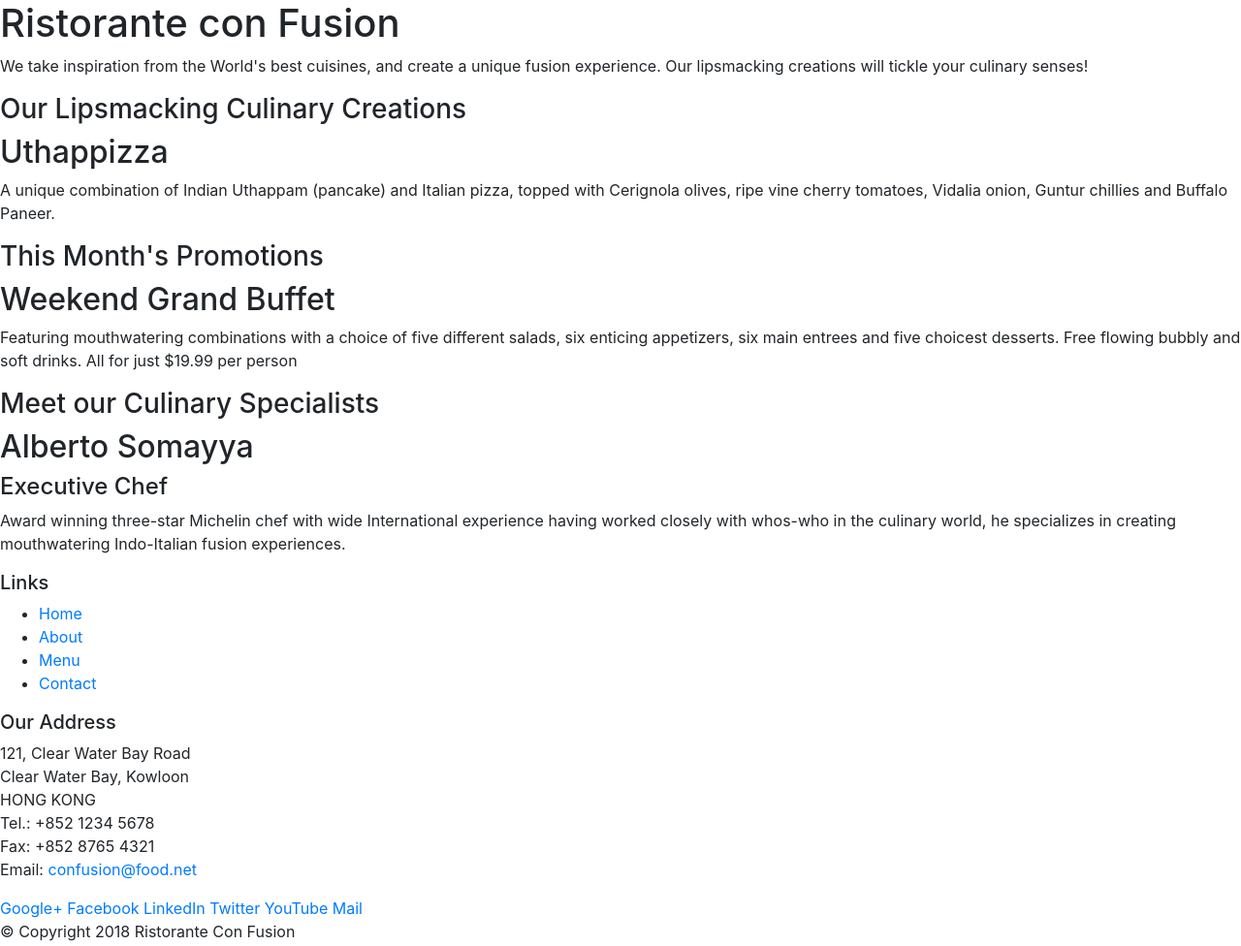
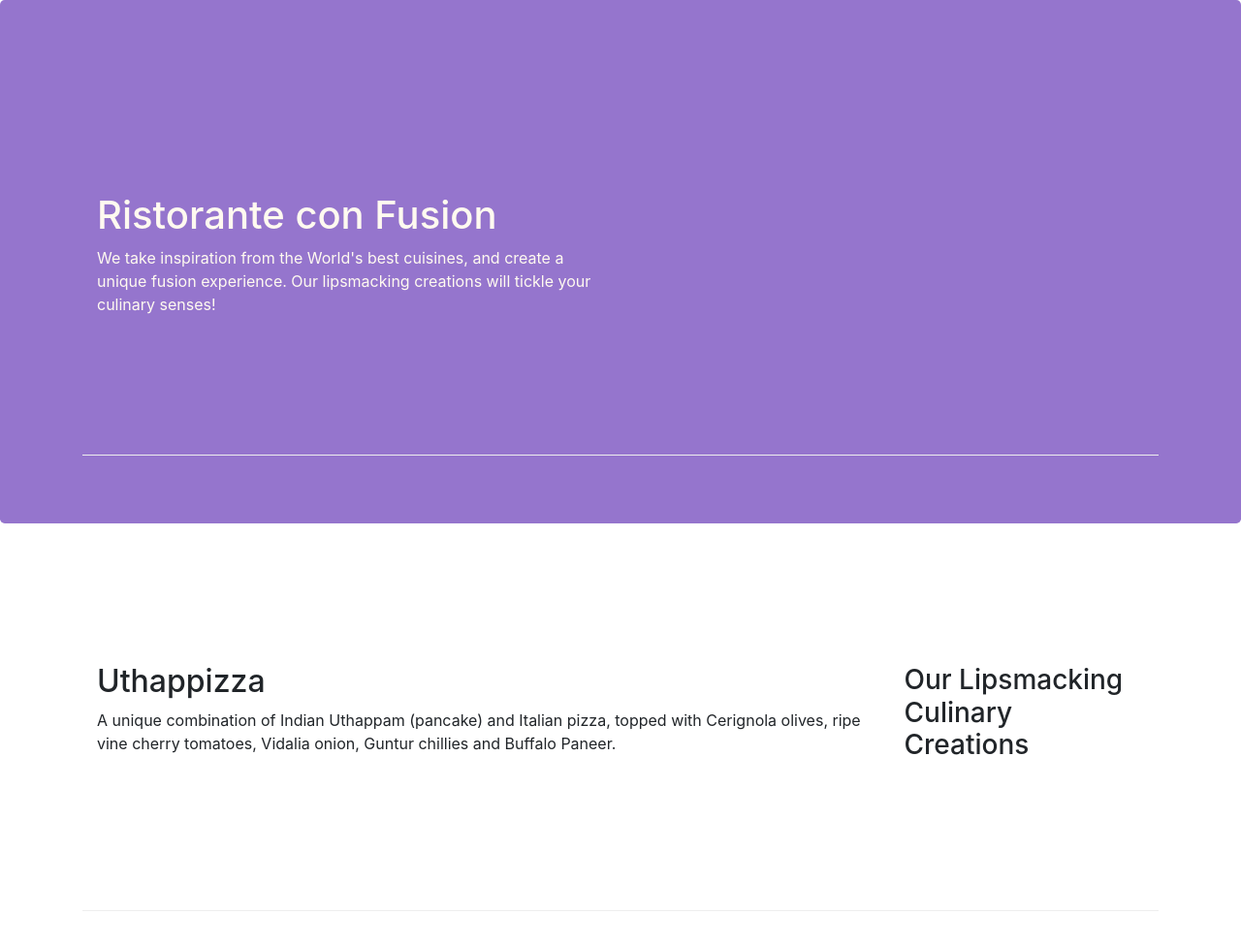
Before and after one commit to Pratush481/Restaurant-site, a website: page index.html in a window 1280 px wide. Shown: the top 976 px of the page at 97% size. Drawn offline with nearby package versions, Linux system fonts and the light colour scheme.

Commit message:
Bootstrap

```diff
--- a/index.html
+++ b/index.html
@@ -9,51 +9,54 @@
 
      <!-- Bootstrap CSS -->
      <link rel="stylesheet" href="node_modules/bootstrap/dist/css/bootstrap.min.css">
+     <link href="styles.css" rel="stylesheet">
     <title>Ristorante Con Fusion</title>
 </head>
 
 <body>
 
-    <header>
-        <div>
-            <div>
-                <div>
+    <header class="jumbotron">
+        <div class="container">
+            <div class="row row-content align-items-center">
+                  <div class="col-12 col-sm-6">
+
+
                     <h1>Ristorante con Fusion</h1>
                     <p>We take inspiration from the World's best cuisines, and create a unique fusion experience. Our lipsmacking creations will tickle your culinary senses!</p>
-                </div>
+                </div class="col-12 col-sm">
                 <div>
                 </div>
             </div>
         </div>
     </header>
 
-    <div>
-        <div>
-            <div>
+    <div class="container">
+        <div class="row row-content align-items-center">
+            <div class="col-12 col-sm-4 order-sm-last col-md-3">
                 <h3>Our Lipsmacking Culinary Creations</h3>
             </div>
-            <div>
+            <div class="col col-sm  order-sm-first col-md">
                 <h2>Uthappizza</h2>
                 <p>A unique combination of Indian Uthappam (pancake) and Italian pizza, topped with Cerignola olives, ripe vine cherry tomatoes, Vidalia onion, Guntur chillies and Buffalo Paneer.</p>
             </div>
         </div>
 
 
-        <div>
-            <div>
+        <div class="row row-content align-items-center">
+            <div class="col-12 col-sm-4 col-md-3">
                 <h3>This Month's Promotions</h3>
             </div>
-            <div>
+            <div class="col col-sm col-md">
                 <h2>Weekend Grand Buffet</h2>
                 <p>Featuring mouthwatering combinations with a choice of five different salads, six enticing appetizers, six main entrees and five choicest desserts. Free flowing bubbly and soft drinks. All for just $19.99 per person </p>
             </div>
         </div>
 
-        <div>
-            <div>
+        <div class="row row-header">
+            <div class="col-12 col-sm-4 col-md-3">
                 <h3>Meet our Culinary Specialists</h3>
             </div>
-            <div>
+            <div class="col col-sm col-md">
                 <h2>Alberto Somayya</h2>
                 <h4>Executive Chef</h4>
                 <p>Award winning three-star Michelin chef with wide International experience having worked closely with whos-who in the culinary world, he specializes in creating mouthwatering Indo-Italian fusion experiences. </p>
@@ -61,19 +64,19 @@
         </div>
     </div>
 
-    <footer>
-        <div>
-            <div>
-                <div>
+    <footer class="footer">
+        <div class="container">
+            <div class="row">
+                <div class="col-4 offset-1 col-sm-2">
                     <h5>Links</h5>
-                    <ul>
+                    <ul class="list-unstyled">
                         <li><a href="#">Home</a></li>
                         <li><a href="#">About</a></li>
                         <li><a href="#">Menu</a></li>
                         <li><a href="#">Contact</a></li>
                     </ul>
                 </div>
-                <div>
+                <div class="col-7 col-sm-5">
                     <h5>Our Address</h5>
                     <address>
 		              121, Clear Water Bay Road<br>
@@ -84,8 +87,8 @@
 		              Email: <a href="mailto:confusion@food.net">confusion@food.net</a>
 		           </address>
                 </div>
-                <div>
-                    <div>
+                <div class="col-12 col-sm-4 align-self-center">
+                    <div class="text-center">
                         <a href="http://google.com/+">Google+</a>
                         <a href="http://www.facebook.com/profile.php?id=">Facebook</a>
                         <a href="http://www.linkedin.com/in/">LinkedIn</a>
@@ -95,8 +98,8 @@
                     </div>
                 </div>
            </div>
-           <div>
-                <div>
+           <div class="row justify-content-center">
+            <div class="col-auto">
                     <p>© Copyright 2018 Ristorante Con Fusion</p>
                 </div>
            </div>
--- /dev/null
+++ b/styles.css
@@ -0,0 +1,29 @@
+.row-header{
+    margin:0px auto;
+    padding:0px;
+}
+
+.row-content {
+    margin:0px auto;
+    padding: 50px 0px 50px 0px;
+    border-bottom: 1px ridge;
+    min-height:400px;
+}
+
+.footer{
+    background-color: #D1C4E9;
+    margin:0px auto;
+    padding: 20px 0px 20px 0px;
+}
+.jumbotron {
+    padding:70px 30px 70px 30px;
+    margin:0px auto;
+    background: #9575CD ;
+    color:floralwhite;
+}
+
+address{
+    font-size:80%;
+    margin:0px;
+    color:#0f0f0f;
+}
```
